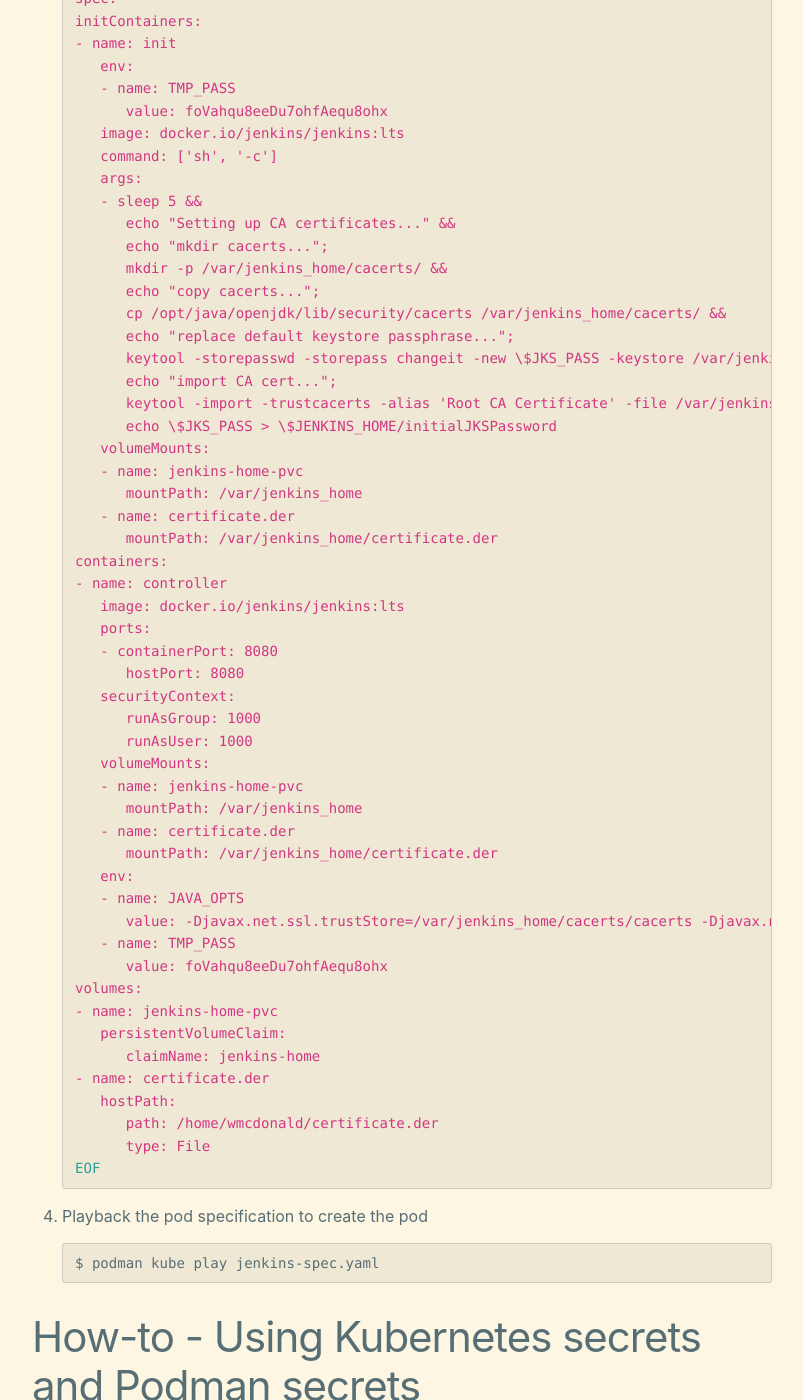
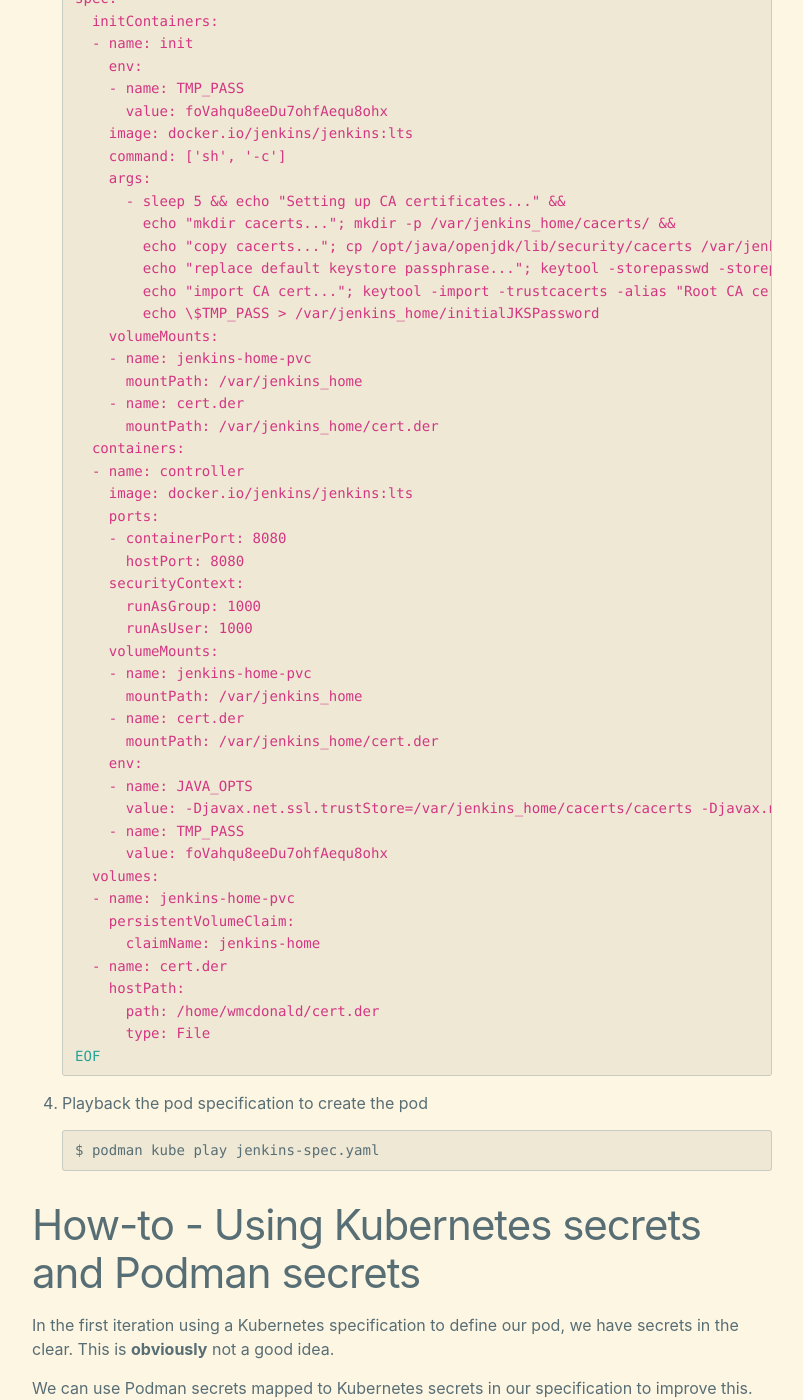
Before and after one commit to wmcdonald404/wmcdonald404.github.io, a Jekyll site: the page built from _posts/2025-05-02-jenkins-configuring-certificate-authority.md, in a window 1280 px wide and 1400 px high, scrolled down 2405 px. Shown: the whole window, without its empty margins (238-1041 px from the left). Built offline with Jekyll 4.4.1, drawn with Linux system fonts in a browser that asks for light colours; some of the changed text lies outside the part shown.

Commit message:
Fuck you YAML. Fuck. You.

````diff
--- a/_posts/2025-05-02-jenkins-configuring-certificate-authority.md
+++ b/_posts/2025-05-02-jenkins-configuring-certificate-authority.md
@@ -103,60 +103,55 @@ Now a more efficient, quicker method.
    apiVersion: v1
    kind: Pod
    metadata:
-   labels:
-      app: jenkins
-   name: jenkins
+     labels:
+       app: jenkins
+     name: jenkins
    spec:
-   initContainers:
-   - name: init
-      env:
-      - name: TMP_PASS
+     initContainers:
+     - name: init
+       env:
+       - name: TMP_PASS
          value: foVahqu8eeDu7ohfAequ8ohx
-      image: docker.io/jenkins/jenkins:lts
-      command: ['sh', '-c']
-      args:
-      - sleep 5 &&
-         echo "Setting up CA certificates..." &&
-         echo "mkdir cacerts...";
-         mkdir -p /var/jenkins_home/cacerts/ &&
-         echo "copy cacerts...";
-         cp /opt/java/openjdk/lib/security/cacerts /var/jenkins_home/cacerts/ &&
-         echo "replace default keystore passphrase...";
-         keytool -storepasswd -storepass changeit -new \$JKS_PASS -keystore /var/jenkins_home/cacerts/cacerts &&
-         echo "import CA cert...";
-         keytool -import -trustcacerts -alias 'Root CA Certificate' -file /var/jenkins_home/certificate.der -keystore /var/jenkins_home/cacerts/cacerts -storepass \$JKS_PASS -noprompt;
-         echo \$JKS_PASS > \$JENKINS_HOME/initialJKSPassword
-      volumeMounts:
-      - name: jenkins-home-pvc
+       image: docker.io/jenkins/jenkins:lts
+       command: ['sh', '-c']
+       args:
+         - sleep 5 && echo "Setting up CA certificates..." &&
+           echo "mkdir cacerts..."; mkdir -p /var/jenkins_home/cacerts/ &&
+           echo "copy cacerts..."; cp /opt/java/openjdk/lib/security/cacerts /var/jenkins_home/cacerts/ &&
+           echo "replace default keystore passphrase..."; keytool -storepasswd -storepass changeit -new \$TMP_PASS -keystore /var/jenkins_home/cacerts/cacerts &&
+           echo "import CA cert..."; keytool -import -trustcacerts -alias "Root CA cert" -file /var/jenkins_home/cert.der -keystore /var/jenkins_home/cacerts/cacerts -storepass \$TMP_PASS -noprompt &&
+           echo \$TMP_PASS > /var/jenkins_home/initialJKSPassword
+       volumeMounts:
+       - name: jenkins-home-pvc
          mountPath: /var/jenkins_home
-      - name: certificate.der
-         mountPath: /var/jenkins_home/certificate.der
-   containers:
-   - name: controller
-      image: docker.io/jenkins/jenkins:lts
-      ports:
-      - containerPort: 8080
+       - name: cert.der
+         mountPath: /var/jenkins_home/cert.der
+     containers:
+     - name: controller
+       image: docker.io/jenkins/jenkins:lts
+       ports:
+       - containerPort: 8080
          hostPort: 8080
-      securityContext:
+       securityContext:
          runAsGroup: 1000
          runAsUser: 1000
-      volumeMounts:
-      - name: jenkins-home-pvc
+       volumeMounts:
+       - name: jenkins-home-pvc
          mountPath: /var/jenkins_home
-      - name: certificate.der
-         mountPath: /var/jenkins_home/certificate.der
-      env:
-      - name: JAVA_OPTS
+       - name: cert.der
+         mountPath: /var/jenkins_home/cert.der
+       env:
+       - name: JAVA_OPTS
          value: -Djavax.net.ssl.trustStore=/var/jenkins_home/cacerts/cacerts -Djavax.net.ssl.trustStorePassword=foVahqu8eeDu7ohfAequ8ohx
-      - name: TMP_PASS
+       - name: TMP_PASS
          value: foVahqu8eeDu7ohfAequ8ohx
-   volumes:
-   - name: jenkins-home-pvc
-      persistentVolumeClaim:
+     volumes:
+     - name: jenkins-home-pvc
+       persistentVolumeClaim:
          claimName: jenkins-home
-   - name: certificate.der
-      hostPath:
-         path: /home/wmcdonald/certificate.der
+     - name: cert.der
+       hostPath:
+         path: /home/wmcdonald/cert.der
          type: File
    EOF
    ```
@@ -186,12 +181,12 @@ We can use Podman secrets mapped to Kubernetes secrets in our specification to i
    $ cat <<EOF > ~/jenkins-secrets.yaml
    apiVersion: v1
    data:
-      jks-pass: $BASE64_JKS_PASSWORD
-      java-opts: $BASE64_JAVA_OPTS
+     jks-pass: $BASE64_JKS_PASSWORD
+     java-opts: $BASE64_JAVA_OPTS
    kind: Secret
    metadata:
-      creationTimestamp: null
-      name: jenkins-secrets
+     creationTimestamp: null
+     name: jenkins-secrets
    EOF
    ```
 
@@ -212,22 +207,22 @@ We can use Podman secrets mapped to Kubernetes secrets in our specification to i
    apiVersion: v1
    kind: Pod
    metadata:
-   labels:
-      app: jenkins
-   name: jenkins
+     labels:
+       app: jenkins
+     name: jenkins
    spec:
-   initContainers:
-   - name: init
-      env:
-      - name: JKS_PASS
+     initContainers:
+     - name: init
+       env:
+       - name: JKS_PASS
          valueFrom:
-         secretKeyRef:
-            name: jenkins-secrets
-            key: jks-pass
-      image: docker.io/jenkins/jenkins:lts
-      command: ['sh', '-c']
-      args:
-      - sleep 5 &&
+           secretKeyRef:
+             name: jenkins-secrets
+             key: jks-pass
+       image: docker.io/jenkins/jenkins:lts
+       command: ['sh', '-c']
+       args:
+       - sleep 5 &&
          echo "Setting up CA certificates..." &&
          echo "mkdir cacerts...";
          mkdir -p /var/jenkins_home/cacerts/ &&
@@ -237,38 +232,36 @@ We can use Podman secrets mapped to Kubernetes secrets in our specification to i
          keytool -storepasswd -storepass changeit -new \$JKS_PASS -keystore /var/jenkins_home/cacerts/cacerts &&
          echo "import CA cert...";
          keytool -import -trustcacerts -alias 'Root CA Certificate' -file /var/jenkins_home/certificate.der -keystore /var/jenkins_home/cacerts/cacerts -storepass \$JKS_PASS -noprompt;
-         echo \$JKS_PASS > \$JENKINS_HOME/initialJKSPassword
-      volumeMounts:
-      - name: jenkins-home-pvc
+         echo \$JKS_PASS > \$JENKINS_HOME/secrets/initialJKSPassword
+       volumeMounts:
+       - name: jenkins-home-pvc
          mountPath: /var/jenkins_home
-      - name: certificate.der
+       - name: certificate.der
          mountPath: /var/jenkins_home/certificate.der
-   containers:
-   - name: controller
-      image: docker.io/jenkins/jenkins:lts
-      ports:
-      - containerPort: 8080
+     containers:
+     - name: controller
+       image: docker.io/jenkins/jenkins:lts
+       ports:
+       - containerPort: 8080
          hostPort: 8080
-      securityContext:
+       securityContext:
          runAsGroup: 1000
          runAsUser: 1000
-      volumeMounts:
-      - name: jenkins-home-pvc
+       volumeMounts:
+       - name: jenkins-home-pvc
          mountPath: /var/jenkins_home
-      - name: certificate.der
-         mountPath: /var/jenkins_home/certificate.der
-      env:
-      - name: JAVA_OPTS
+       env:
+       - name: JAVA_OPTS
          valueFrom:
-         secretKeyRef:
-            name: jenkins-secrets
-            key: java-opts
-   volumes:
-   - name: jenkins-home-pvc
-      persistentVolumeClaim:
+           secretKeyRef:
+             name: jenkins-secrets
+             key: java-opts
+     volumes:
+     - name: jenkins-home-pvc
+       persistentVolumeClaim:
          claimName: jenkins-home
-   - name: certificate.der
-      hostPath:
+     - name: certificate.der
+       hostPath:
          path: /home/wmcdonald/certificate.der
          type: File
    EOF
````
